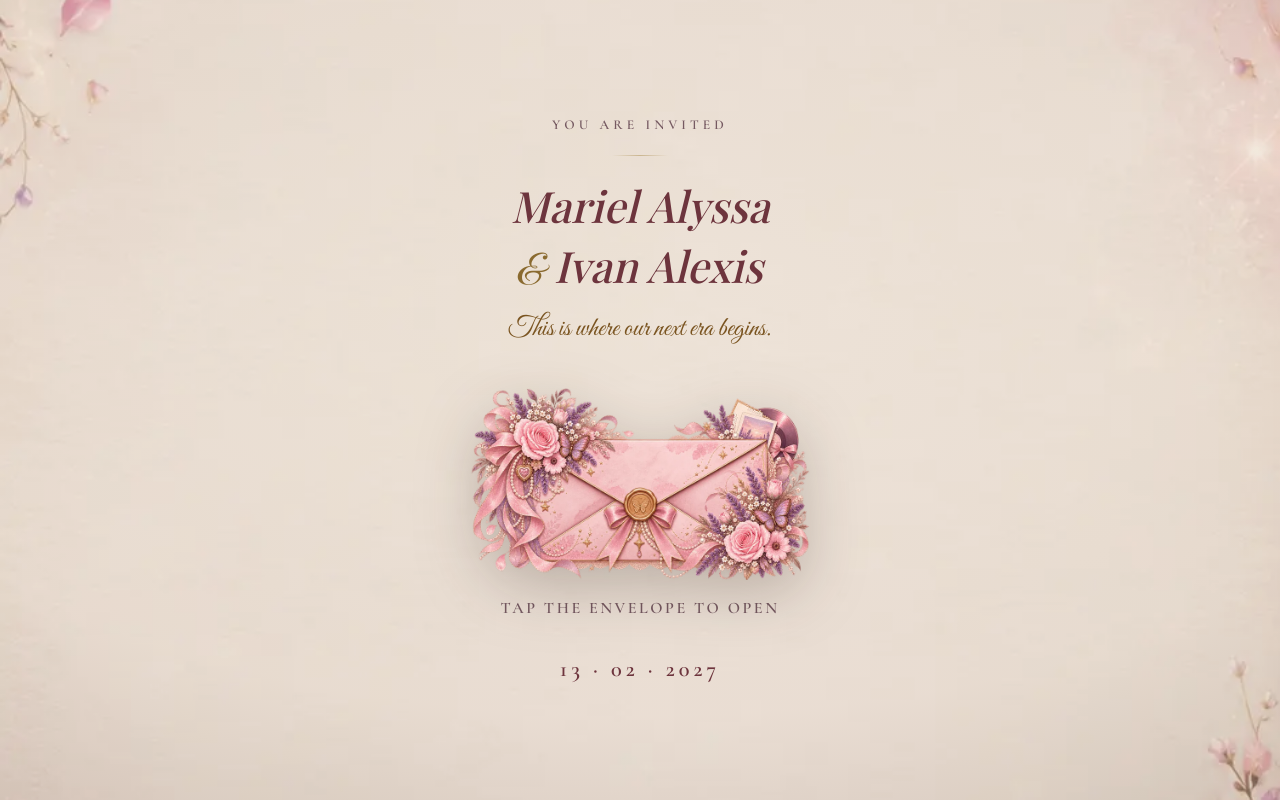
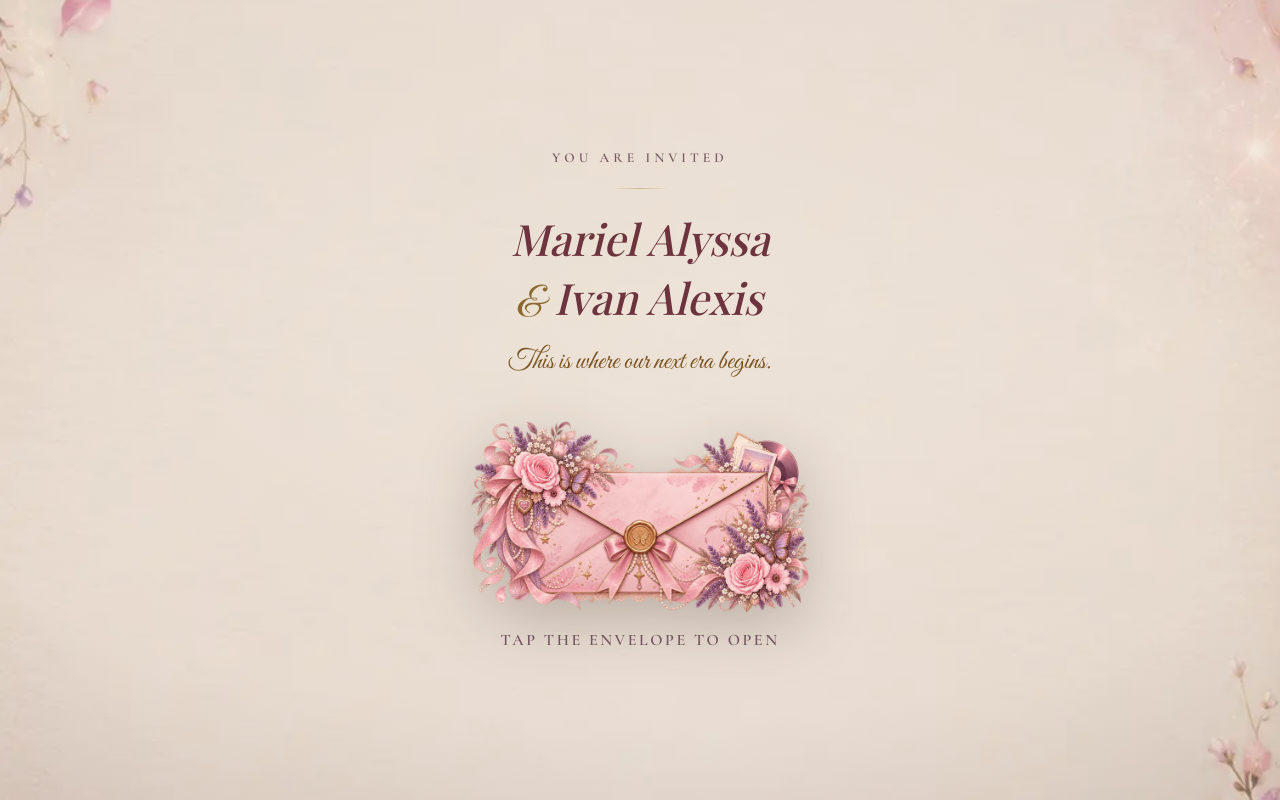
Before and after one commit to MarkPagkaliwagan/MarielIvan, a React (Vite) app: page / in a window 1280 px wide. Built offline with nearby package versions, Linux system fonts and the light colour scheme; a web font is replaced by a local one.

Commit message:
Remove date from envelope cover

```diff
--- a/src/components/EnvelopeCover.tsx
+++ b/src/components/EnvelopeCover.tsx
@@ -1,21 +1,30 @@
-import { motion, useReducedMotion, type Variants } from 'framer-motion'
-import envelop from '../assets/Envelope.webp'
-import envelopeBg from '../assets/BG/EnvelopBG.webp'
+import { motion, useReducedMotion, type Variants } from "framer-motion";
+import envelop from "../assets/Envelope.webp";
+import envelopeBg from "../assets/BG/EnvelopBG.webp";
 
-const BURGUNDY = '#6D343D'
-const MAUVE = '#755961'
-const GOLD_TEXT = '#7a5420'
-const GOLD_LINE = '#8a6a2f'
-const EASE: [number, number, number, number] = [0.25, 0.46, 0.45, 0.94]
+const BURGUNDY = "#6D343D";
+const MAUVE = "#755961";
+const GOLD_TEXT = "#7a5420";
+const GOLD_LINE = "#8a6a2f";
+const EASE: [number, number, number, number] = [0.25, 0.46, 0.45, 0.94];
 
-function EnvelopeCover({ clicked, onOpen }: { clicked: boolean; onOpen: () => void }) {
-  const reduce = useReducedMotion()
+function EnvelopeCover({
+  clicked,
+  onOpen,
+}: {
+  clicked: boolean;
+  onOpen: () => void;
+}) {
+  const reduce = useReducedMotion();
 
   const container: Variants = {
     show: {
-      transition: { staggerChildren: reduce ? 0 : 0.16, delayChildren: reduce ? 0 : 0.15 },
+      transition: {
+        staggerChildren: reduce ? 0 : 0.16,
+        delayChildren: reduce ? 0 : 0.15,
+      },
     },
-  }
+  };
 
   const item: Variants = {
     hidden: reduce ? { opacity: 0 } : { opacity: 0, y: 14 },
@@ -24,7 +33,7 @@ function EnvelopeCover({ clicked, onOpen }: { clicked: boolean; onOpen: () => vo
       y: 0,
       transition: { duration: reduce ? 0.2 : 0.9, ease: EASE },
     },
-  }
+  };
 
   const envelopeTap = reduce
     ? undefined
@@ -33,20 +42,25 @@ function EnvelopeCover({ clicked, onOpen }: { clicked: boolean; onOpen: () => vo
         y: -14,
         rotate: -3,
         transition: { duration: 0.6, ease: EASE },
-      }
+      };
 
   return (
     <div
-      className={`relative min-h-dvh w-full flex flex-col items-center justify-center overflow-hidden px-6 sm:px-8 pt-safe pb-safe transition-opacity duration-700 ${clicked ? 'opacity-0' : 'opacity-100'}`}
+      className={`relative min-h-dvh w-full flex flex-col items-center justify-center overflow-hidden px-6 sm:px-8 pt-safe pb-safe transition-opacity duration-700 ${clicked ? "opacity-0" : "opacity-100"}`}
     >
-      <img src={envelopeBg} alt="" aria-hidden="true" className="absolute inset-0 h-full w-full object-cover" />
+      <img
+        src={envelopeBg}
+        alt=""
+        aria-hidden="true"
+        className="absolute inset-0 h-full w-full object-cover"
+      />
       <div aria-hidden="true" className="absolute inset-0 bg-[#261511]/8" />
       <div
         aria-hidden="true"
         className="absolute inset-0"
         style={{
           background:
-            'radial-gradient(ellipse 120% 90% at 50% 40%, rgba(247,241,231,0.5) 0%, rgba(252,249,244,0.22) 55%, rgba(38,22,17,0.14) 100%)',
+            "radial-gradient(ellipse 120% 90% at 50% 40%, rgba(247,241,231,0.5) 0%, rgba(252,249,244,0.22) 55%, rgba(38,22,17,0.14) 100%)",
         }}
       />
 
@@ -63,14 +77,24 @@ function EnvelopeCover({ clicked, onOpen }: { clicked: boolean; onOpen: () => vo
             fontFamily: "'Cormorant Garamond', serif",
             fontWeight: 600,
             color: MAUVE,
-            letterSpacing: '0.3em',
+            letterSpacing: "0.3em",
           }}
         >
           You Are Invited
         </motion.p>
 
-        <motion.div variants={item} className="my-4 sm:my-5 w-14 h-px" aria-hidden="true">
-          <span className="block w-full h-full" style={{ background: 'linear-gradient(90deg, transparent, rgba(181,154,99,0.6), transparent)' }} />
+        <motion.div
+          variants={item}
+          className="my-4 sm:my-5 w-14 h-px"
+          aria-hidden="true"
+        >
+          <span
+            className="block w-full h-full"
+            style={{
+              background:
+                "linear-gradient(90deg, transparent, rgba(181,154,99,0.6), transparent)",
+            }}
+          />
         </motion.div>
 
         <motion.h1
@@ -80,20 +104,31 @@ function EnvelopeCover({ clicked, onOpen }: { clicked: boolean; onOpen: () => vo
             fontFamily: "'Playfair Display', serif",
             fontWeight: 500,
             color: BURGUNDY,
-            textWrap: 'balance',
+            textWrap: "balance",
           }}
         >
-          Mariel Alyssa{' '}
-          <span className="not-italic" style={{ fontFamily: "'Great Vibes', cursive", fontWeight: 400, color: GOLD_LINE }}>
+          Mariel Alyssa{" "}
+          <span
+            className="not-italic"
+            style={{
+              fontFamily: "'Great Vibes', cursive",
+              fontWeight: 400,
+              color: GOLD_LINE,
+            }}
+          >
             &amp;
-          </span>{' '}
+          </span>{" "}
           Ivan Alexis
         </motion.h1>
 
         <motion.p
           variants={item}
           className="mt-2 text-[clamp(1.2rem,5vw,1.7rem)] leading-snug"
-          style={{ fontFamily: "'Great Vibes', cursive", fontWeight: 400, color: GOLD_TEXT }}
+          style={{
+            fontFamily: "'Great Vibes', cursive",
+            fontWeight: 400,
+            color: GOLD_TEXT,
+          }}
         >
           This is where our next era begins.
         </motion.p>
@@ -109,7 +144,10 @@ function EnvelopeCover({ clicked, onOpen }: { clicked: boolean; onOpen: () => vo
           <motion.span
             aria-hidden="true"
             className="pointer-events-none absolute left-1/2 top-[38%] h-40 w-40 -translate-x-1/2 -translate-y-1/2 rounded-full"
-            style={{ background: 'radial-gradient(circle, rgba(181,154,99,0.5) 0%, rgba(247,241,231,0.35) 45%, transparent 70%)' }}
+            style={{
+              background:
+                "radial-gradient(circle, rgba(181,154,99,0.5) 0%, rgba(247,241,231,0.35) 45%, transparent 70%)",
+            }}
             initial={{ opacity: 0, scale: 0.7 }}
             animate={clicked ? { opacity: 1, scale: 1.25 } : undefined}
             transition={{ duration: 0.7, ease: EASE }}
@@ -118,26 +156,22 @@ function EnvelopeCover({ clicked, onOpen }: { clicked: boolean; onOpen: () => vo
             src={envelop}
             alt="Open the invitation"
             className="w-[min(82vw,340px)] h-auto object-contain"
-            style={{ filter: 'drop-shadow(0 18px 30px rgba(38,22,17,0.25))' }}
+            style={{ filter: "drop-shadow(0 18px 30px rgba(38,22,17,0.25))" }}
           />
           <motion.p
             className="text-[clamp(0.8rem,3.4vw,1rem)] uppercase tracking-[0.16em]"
-            style={{ fontFamily: "'Cormorant Garamond', serif", fontWeight: 600, color: MAUVE }}
+            style={{
+              fontFamily: "'Cormorant Garamond', serif",
+              fontWeight: 600,
+              color: MAUVE,
+            }}
           >
             tap the envelope to open
           </motion.p>
         </motion.button>
-
-        <motion.p
-          variants={item}
-          className="mt-7 sm:mt-8 text-[clamp(1rem,4.5vw,1.4rem)] tracking-[0.18em]"
-          style={{ fontFamily: "'Cormorant Garamond', serif", fontWeight: 600, color: BURGUNDY }}
-        >
-          13 · 02 · 2027
-        </motion.p>
       </motion.main>
     </div>
-  )
+  );
 }
 
-export default EnvelopeCover
+export default EnvelopeCover;
```
